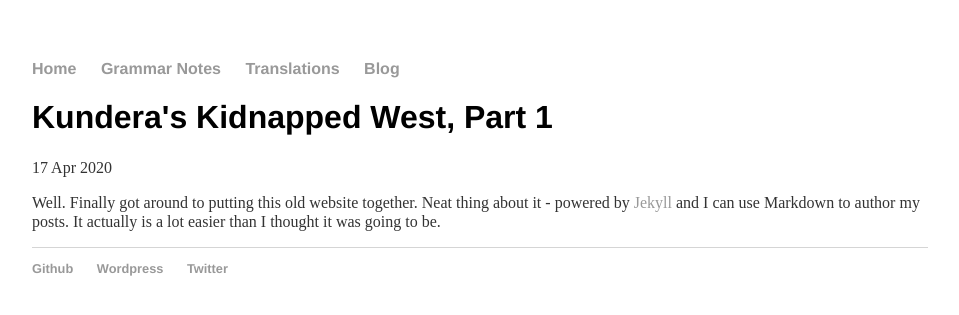
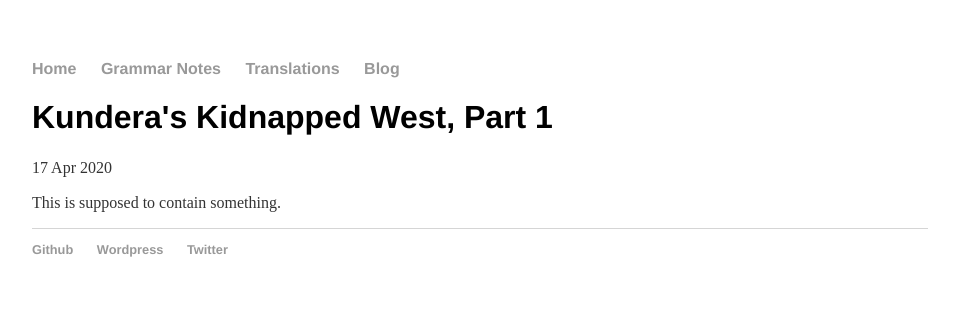
Before and after one commit to roelchristian/roelchristian.github.io, a Jekyll site: the page built from _posts/2020-04-17-kundera-occident-part-1.md, in a window 1280 px wide. Shown: the top 315 px of the page, without its empty margins (160-1119 px from the left). Built offline with Jekyll 4.4.1, drawn with Linux system fonts in a browser that asks for light colours.

Commit message:
Minor updates

```diff
--- a/_posts/2020-04-17-kundera-occident-part-1.md
+++ b/_posts/2020-04-17-kundera-occident-part-1.md
@@ -4,4 +4,4 @@ title: "Kundera's Kidnapped West, Part 1"
 date: 2020-04-17
 ---
 
-Well. Finally got around to putting this old website together. Neat thing about it - powered by [Jekyll](http://jekyllrb.com) and I can use Markdown to author my posts. It actually is a lot easier than I thought it was going to be.
+This is supposed to contain something.
--- a/index.html
+++ b/index.html
@@ -2,8 +2,8 @@
 layout: default
 title: Roel's Language Stuff
 ---
-<div class="container">
-		<div class="blurb">
+
+<div class="blurb">
 				<h1>Hello there, stranger!</h1>
 		<p>I mostly use this github page to document Iridian, a conlang I've been working on for a couple of years now.</p>
 </div><!-- /.blurb -->
```
Also changed, not shown: grammar/index.html (added).
